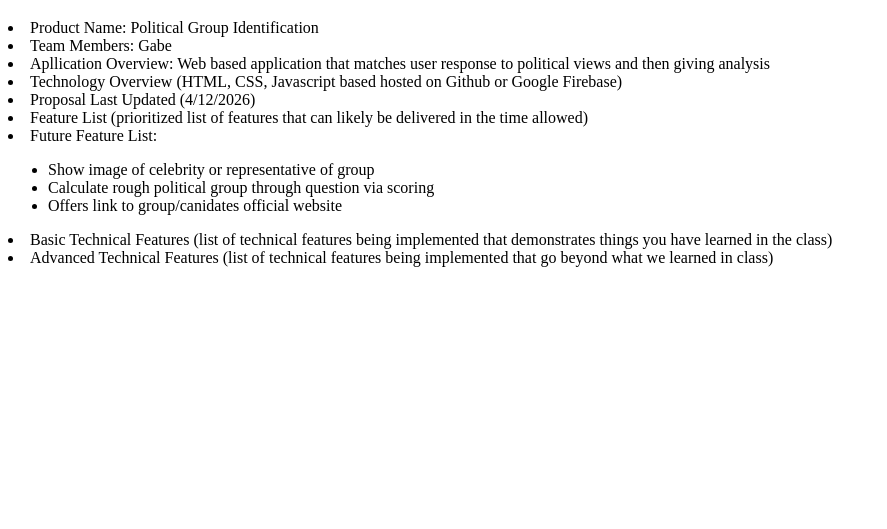
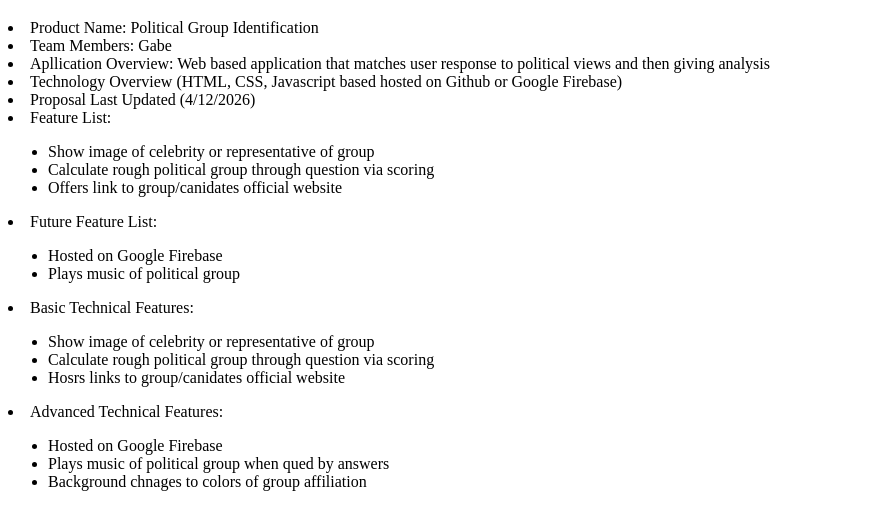
Before and after one commit to School-Gabe/class-project-proposal-, a plain HTML site: page index.html in a window 1280 px wide. Shown: the part 61-590 px from the top of the page, without its empty margins (0-887 px from the left). Drawn offline with Linux system fonts and the light colour scheme.

Commit message:
Update index.html

```diff
--- a/index.html
+++ b/index.html
@@ -13,15 +13,27 @@
         <li>Apllication Overview: Web based application that matches user response to political views and then giving analysis </li>
         <li>Technology Overview (HTML, CSS, Javascript based hosted on Github or Google Firebase)</li>
         <li>Proposal Last Updated (4/12/2026)</li>
-        <li>Feature List (prioritized list of features that can likely be delivered in the time allowed)</li>
+        <li>Feature List:
+             <ul>
+                    <li>Show image of celebrity or representative of group</li>
+                    <li>Calculate rough political group through question via scoring</li>
+                    <li>Offers link to group/canidates official website</li>
+                </ul></li>
         <li>Future Feature List: </li>
             <ul>
+                <li>Hosted on Google Firebase</li>
+                <li>Plays music of political group</li>
+            </ul>
+        <li>Basic Technical Features:  <ul>
                 <li>Show image of celebrity or representative of group</li>
                 <li>Calculate rough political group through question via scoring</li>
-                <li>Offers link to group/canidates official website</li>
-            </ul>
-        <li>Basic Technical Features (list of technical features being implemented that demonstrates things you have learned in the class)</li>
-        <li>Advanced Technical Features (list of technical features being implemented that go beyond what we learned in class)</li>
+                <li>Hosrs links to group/canidates official website</li>
+            </ul></li>
+        <li>Advanced Technical Features:  <ul>
+                <li>Hosted on Google Firebase</li>
+                <li>Plays music of political group when qued by answers</li>
+                <li>Background chnages to colors of group affiliation</li>
+            </ul></li>
     </oi>
 </body>
 </html>
```
